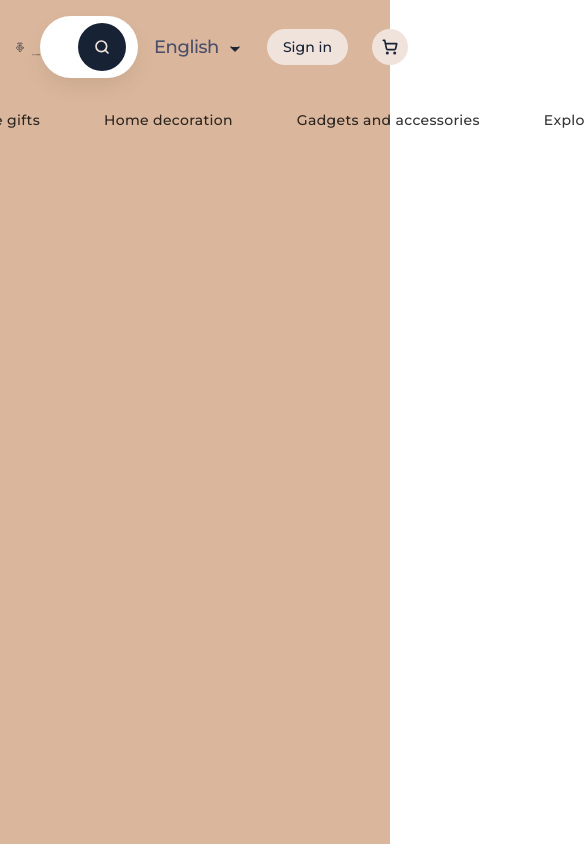
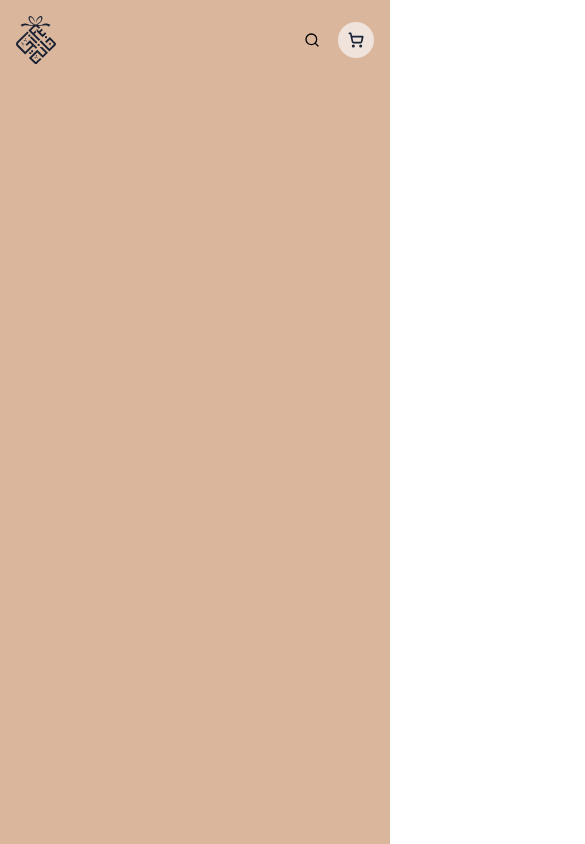
Before and after one commit to Webgenius0/gift-khana, a Next.js app: page / in a window 390 px wide. Shown: the top 844 px of the page, 585 px wide, since content can reach past the window. Built offline with nearby package versions, Linux system fonts and the light colour scheme.

Commit message:
feat: header made responsive

```diff
--- a/src/components/Shared/NavBar/Header.jsx
+++ b/src/components/Shared/NavBar/Header.jsx
@@ -1,60 +1,104 @@
+'use client'
+
+import { useState } from 'react';
 import { Button } from '@/components/ui/button';
-import { Search, ShoppingCart, Globe, } from 'lucide-react';
+import { Search, ShoppingCart, Menu, X } from 'lucide-react';
 import LanguageSelector from './LanguageSelector';
 import Link from 'next/link';
 
+export default function Header() {
+    const [isMenuOpen, setIsMenuOpen] = useState(false);
 
-export default function Header() {
+    const navLinks = [
+        "Create your own",
+        "Ready-made gifts",
+        "Home decoration",
+        "Gadgets and accessories",
+        "Explore all items"
+    ];
+
     return (
-        <header className="px-4 py-4 font-montserrat container mx-auto">
+        <header className="px-4 py-4 font-montserrat container mx-auto relative">
             <div className="flex items-center justify-between gap-4">
-                {/* Logo */}
-                <div className="flex items-center gap-2">
-                    <img src="/logo.svg" alt="Logo" className="w-16" />
-                    <img src="/logo-title.svg" alt="Logo" className="w-40 mt-4" />
+                {/* Logo Section */}
+                <div className="flex items-center gap-2 shrink-0">
+                    <img src="/logo.svg" alt="Logo" className="w-10 md:w-16" />
+                    {/* Hide logo title on very small mobile screens */}
+                    <img src="/logo-title.svg" alt="Title" className="hidden sm:block w-32 md:w-40 mt-2 md:mt-4" />
                 </div>
 
-
-
-                {/* Search Bar Container */}
-                <div className="flex-1 max-w-xl relative group">
+                {/* Desktop Search Bar - Hidden on Mobile */}
+                <div className="hidden md:flex flex-1 max-w-xl relative group">
                     <input
                         type="text"
-                        placeholder="Search for products or designs"
-                        className="w-full bg-white rounded-full pl-8 pr-16 py-4 text-gray-500 placeholder-gray-400 outline-none text-lg shadow-[0_10px_25px_-5px_rgba(0,0,0,0.1)] border border-transparent transition-all focus:border-[#DAB79C]"
+                        placeholder="Search for products..."
+                        className="w-full bg-white rounded-full pl-8 pr-16 py-3 text-gray-500 placeholder-gray-400 outline-none shadow-[0_10px_25px_-5px_rgba(0,0,0,0.1)] border border-transparent transition-all focus:border-[#DAB79C]"
                     />
-                    <Button variant="secondary" className="absolute right-3 top-1/2 -translate-y-1/2 rounded-full p-6" size="icon">
-                        <Search size={24} strokeWidth={2.5} />
+                    <Button variant="secondary" className="absolute right-2 top-1/2 -translate-y-1/2 rounded-full h-10 w-10 p-0" size="icon">
+                        <Search size={20} strokeWidth={2.5} />
                     </Button>
                 </div>
 
+                {/* Actions */}
+                <div className="flex items-center gap-2 md:gap-6">
+                    <div className="hidden lg:block">
+                        <LanguageSelector />
+                    </div>
 
+                    <Button variant="ghost" className="md:hidden" size="icon">
+                        <Search size={24} />
+                    </Button>
 
-                {/* Actions */}
-                <div className="flex items-center gap-6 text-sm">
-                    <LanguageSelector />
-                    <Button>
+                    <Button className="hidden sm:flex">
                         Sign in
                     </Button>
 
                     <Button className="rounded-full" size="icon">
                         <ShoppingCart size={24} strokeWidth={2.5} />
                     </Button>
+
+                    {/* Mobile Menu Toggle */}
+                    {/* <Button
+                        variant="ghost"
+                        className="md:hidden"
+                        size="icon"
+                        onClick={() => setIsMenuOpen(!isMenuOpen)}
+                    >
+                        {isMenuOpen ? <X size={28} /> : <Menu size={28} />}
+                    </Button> */}
                 </div>
             </div>
 
-
-
-            {/* Navigation */}
-            <nav className="mt-6 flex justify-center gap-8 text-[13px] opacity-80 uppercase tracking-wide">
-                {["Create your own", "Ready-made gifts", "Home decoration", "Gadgets and accessories", "Explore all items"].map((item) => (
+            {/* Desktop Navigation - Hidden on Mobile */}
+            <nav className="hidden md:flex mt-6 justify-center gap-4 lg:gap-8 text-[11px] lg:text-[13px] opacity-80 uppercase tracking-wide">
+                {navLinks.map((item) => (
                     <Link key={item} href="/">
-                        <Button variant="link" className="text-text-secondary transition-colors">
+                        <Button variant="link" className="text-text-secondary h-auto p-0">
                             {item}
                         </Button>
                     </Link>
                 ))}
             </nav>
+
+            {/* Mobile Sidebar/Menu */}
+            {isMenuOpen && (
+                <div className="absolute top-full left-0 w-full bg-white z-50 p-6 shadow-xl md:hidden border-t">
+                    <nav className="flex flex-col gap-4">
+                        {navLinks.map((item) => (
+                            <Link key={item} href="/" onClick={() => setIsMenuOpen(false)}>
+                                <span className="block py-2 text-sm font-medium uppercase tracking-wider">
+                                    {item}
+                                </span>
+                            </Link>
+                        ))}
+                        <hr className="my-2" />
+                        <div className="flex flex-col gap-4">
+                            <LanguageSelector />
+                            <Button className="w-full">Sign in</Button>
+                        </div>
+                    </nav>
+                </div>
+            )}
         </header>
-    )
+    );
 }
```
Also changed, not shown: 1 other file (tests, documents, lock files or other folders).
